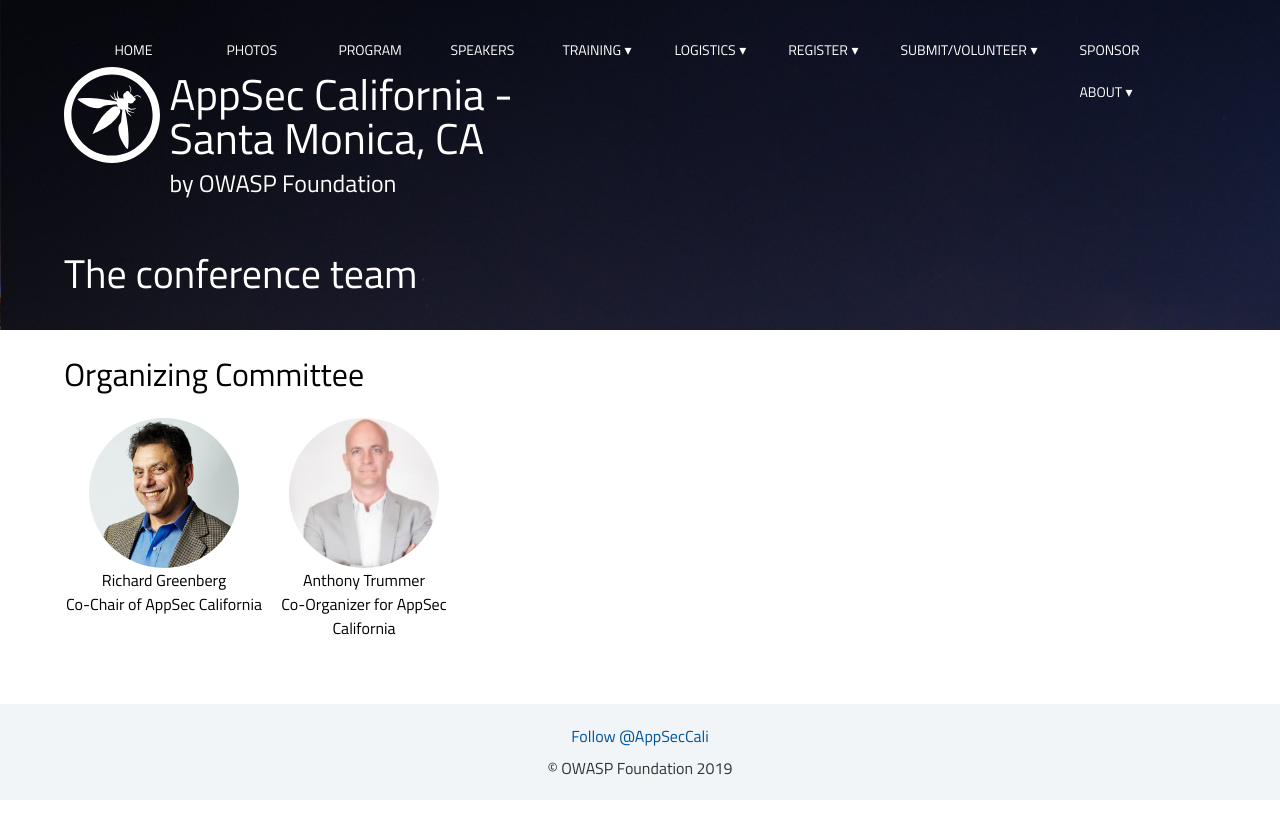
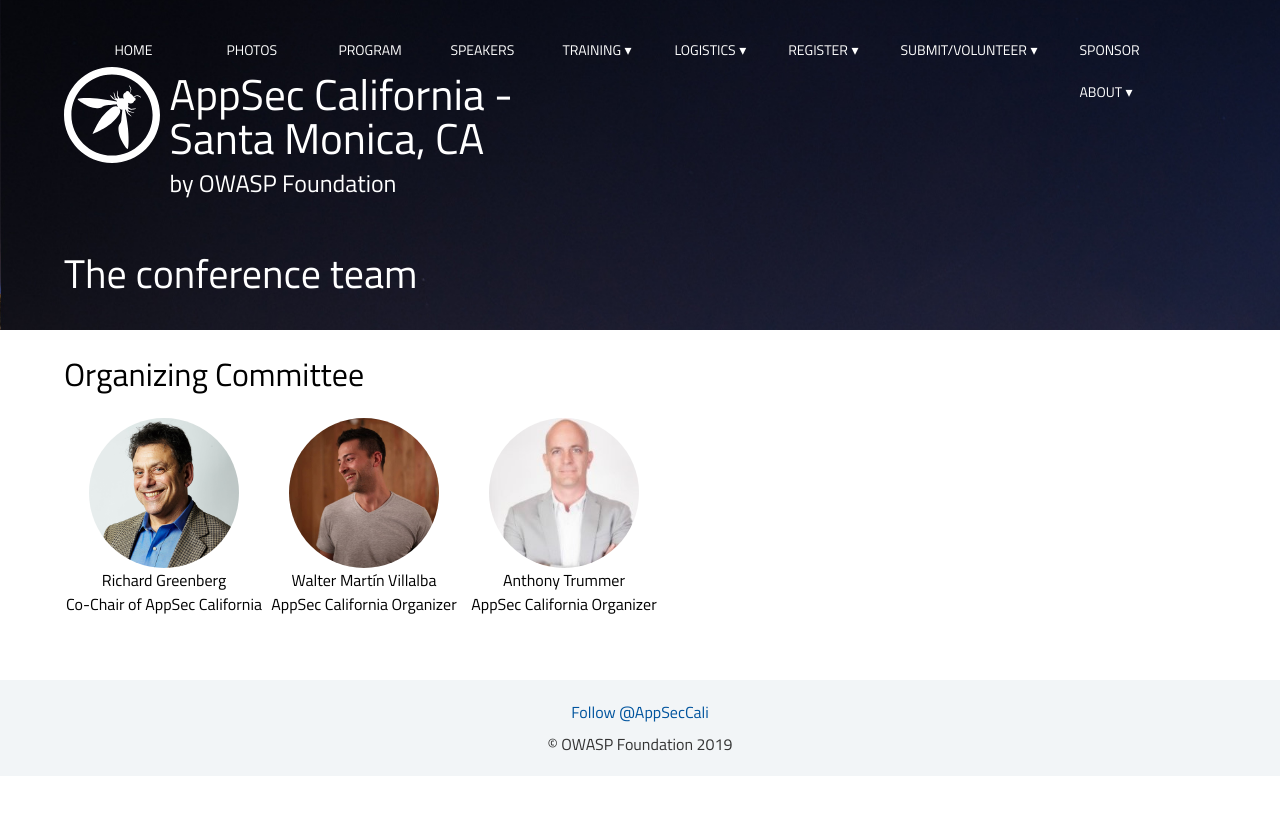
Before and after one commit to OWASP/2020-appseccalifornia, a Jekyll site: the page built from about/team.md, in a window 1280 px wide. Shown: the top 839 px of the page. Built offline with Jekyll 4.4.1, drawn with Linux system fonts in a browser that asks for light colours; some web fonts are replaced; comment, search, counter and statistics services are not loaded.

Commit message:
adding Martin's info to team page

```diff
--- a/_data/team.yml
+++ b/_data/team.yml
@@ -2,8 +2,11 @@
   - name: Richard Greenberg
     role: Co-Chair of AppSec California
     image: richard.jpg
+  - name: Walter Martín Villalba
+    role: AppSec California Organizer
+    image: martin.jpg
   - name: Anthony Trummer
-    role: Co-Organizer for AppSec California
+    role: AppSec California Organizer
     image: anthony.jpg
 staff:
   - name: Mike McCamon
```
Also changed, not shown: assets/images/team/martin.jpg (added).
